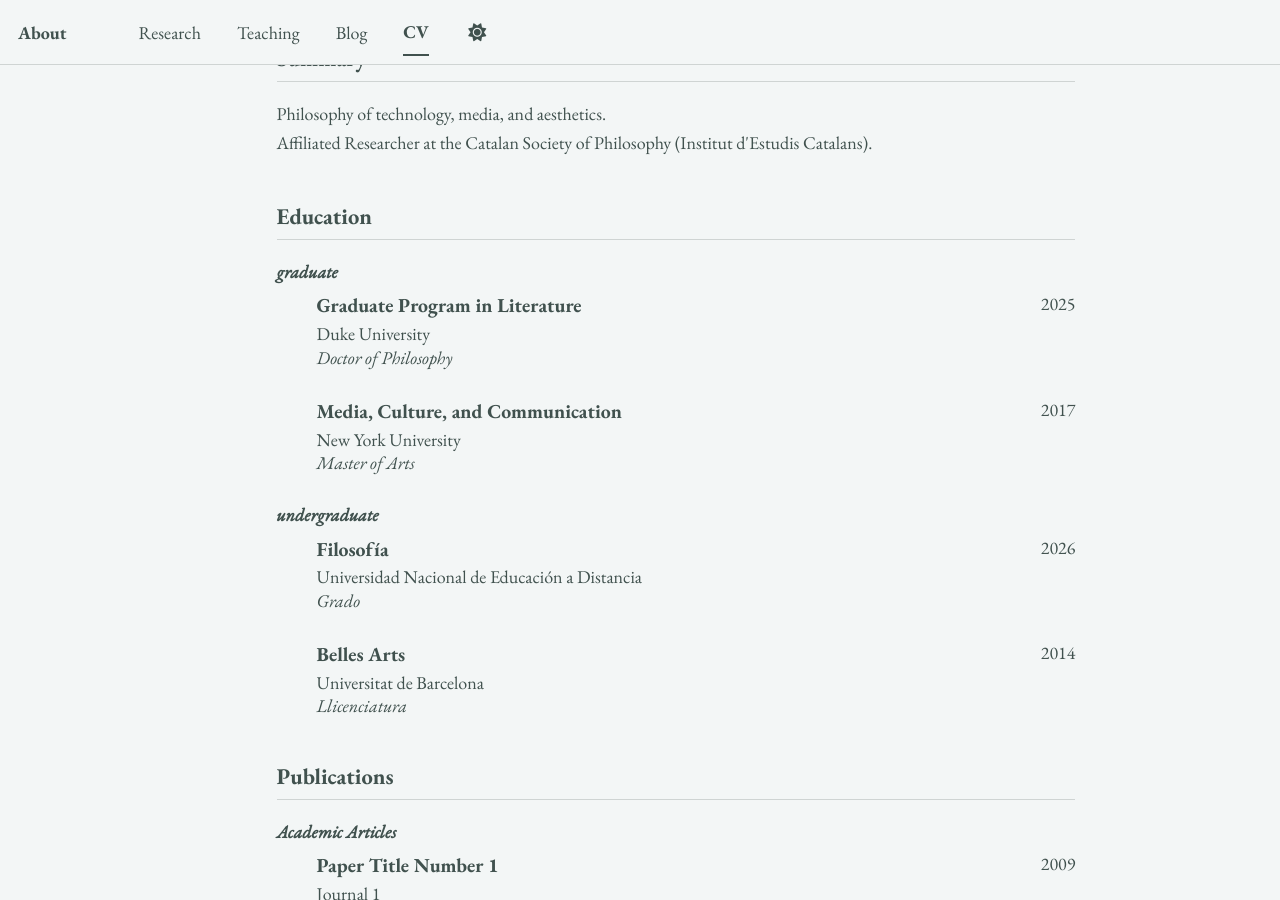
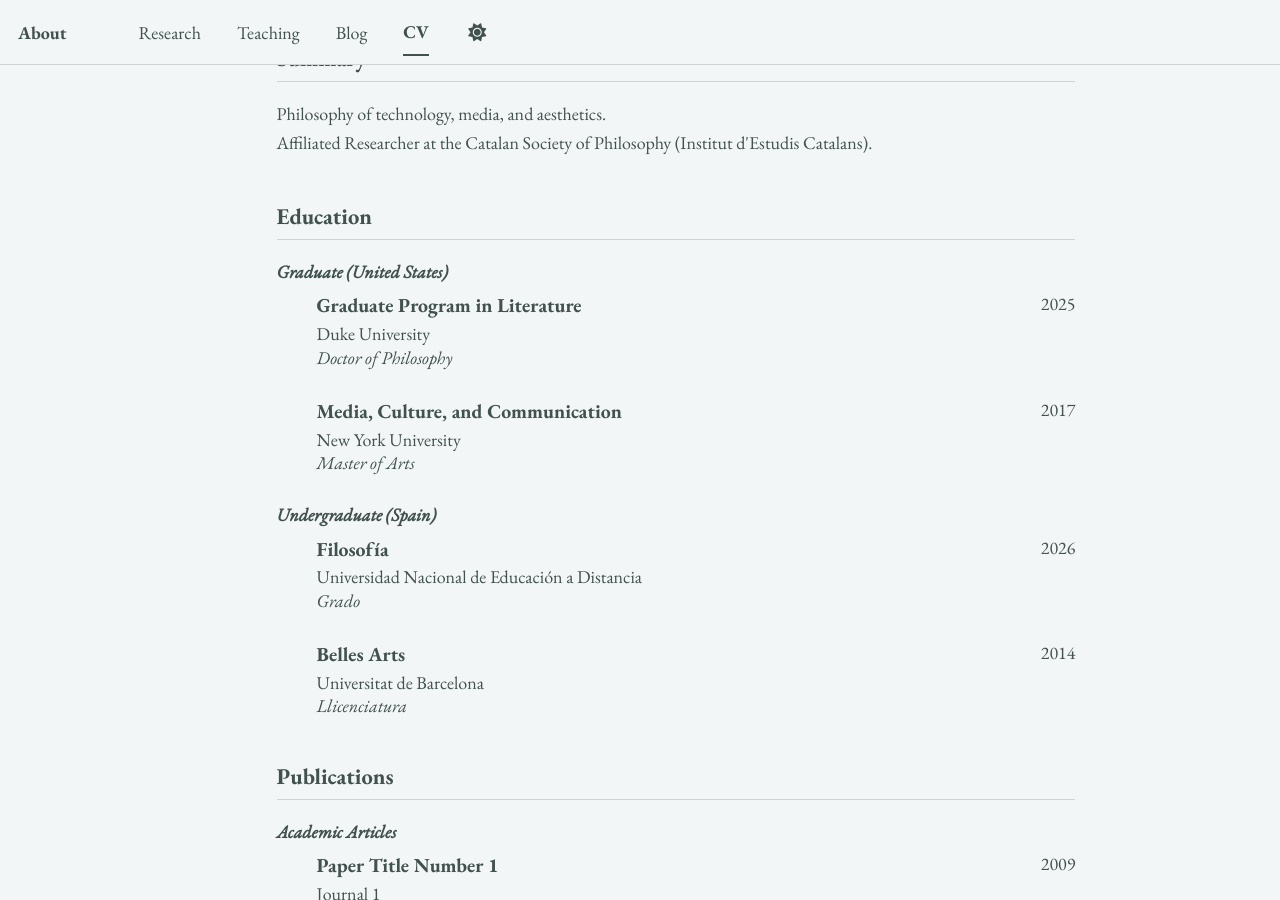
Before and after one commit to epujol90/epujol90.github.io, a Jekyll site: the page built from _pages/cv-json.md, in a window 1280 px wide and 900 px high, scrolled down 306 px. Built offline with Jekyll 4.4.1, drawn with Linux system fonts in a browser that asks for light colours; a script bundle is joined from its source files by our own code; library files that are not in the unit come from our copies.

Commit message:
Update cv.json

```diff
--- a/_data/cv.json
+++ b/_data/cv.json
@@ -40,7 +40,7 @@
       "endDate": "2025",
       "gpa": null,
       "courses": [],
-      "category": "graduate"
+      "category": "Graduate (United States)"
     },
     {
       "institution": "New York University",
@@ -50,7 +50,7 @@
       "endDate": "2017",
       "gpa": null,
       "courses": [],
-      "category": "graduate"
+      "category": "Graduate (United States)"
     },
     {
       "institution": "Universidad Nacional de Educación a Distancia",
@@ -60,7 +60,7 @@
       "endDate": "2026",
       "gpa": null,
       "courses": [],
-      "category": "undergraduate"
+      "category": "Undergraduate (Spain)"
     },
     {
       "institution": "Universitat de Barcelona",
@@ -70,7 +70,7 @@
       "endDate": "2014",
       "gpa": null,
       "courses": [],
-      "category": "undergraduate"
+      "category": "Undergraduate (Spain)"
     }
   ],
   "skills": [],
```
